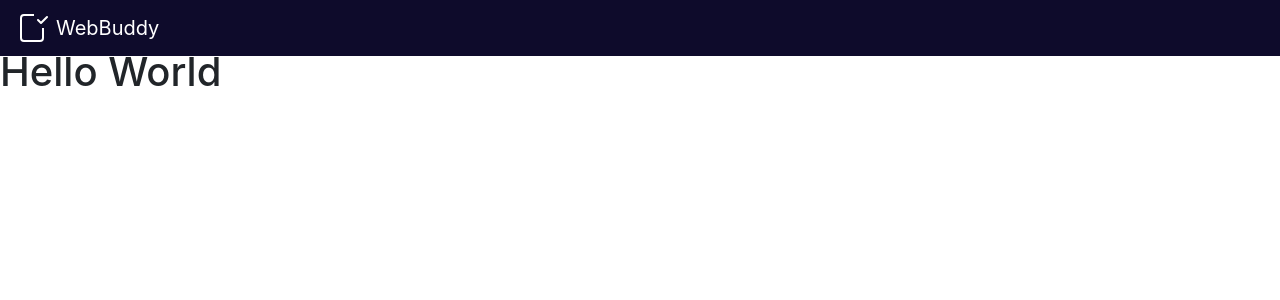
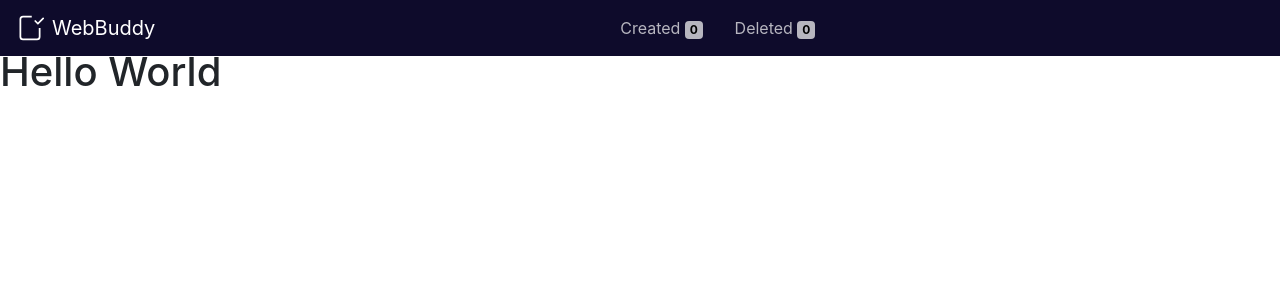
Before and after one commit to Oluwatobi-beebittech/WebBuddy, a React (Create React App) app: page / in a window 1280 px wide. Shown: the top 300 px of the page. Built offline with nearby package versions, Linux system fonts and the light colour scheme.

Commit message:
modified the navbar; added badges to navbar

```diff
--- a/public/index.html
+++ b/public/index.html
@@ -49,9 +49,24 @@
             clip-rule="evenodd"
           />
         </svg>
-        <a class="navbar-brand text-white ml-2" href="#">
+        <a class="navbar-brand text-white ml-md-n5 ml-lg-2" href="#">
           WebBuddy
         </a>
+
+        <ul class="nav justify-content-center w-100">
+          <li class="nav-item">
+            <a class="nav-link disabled" href="#">
+              <span class="color-light-purple">Created</span>
+              <span class="badge badge-light-purple">0</span>
+            </a>
+          </li>
+          <li class="nav-item">
+            <a class="nav-link disabled" href="#">
+              <span class="color-light-purple">Deleted</span>
+              <span class="badge badge-light-purple">0</span>
+            </a>
+          </li>
+        </ul>
       </nav>
       <div id="root" class="pt-5"></div>
     </div>
--- a/src/css/main.css
+++ b/src/css/main.css
@@ -1,5 +1,12 @@
 .bg-site-purple {
   background-color: #0e0b2b;
+}
+.badge-light-purple {
+  background-color: rgba(255, 255, 255, 0.7);
+  color: #000;
+}
+.color-light-purple {
+  color: rgba(255, 255, 255, 0.7);
 }
 .color-white {
   color: white;
```
